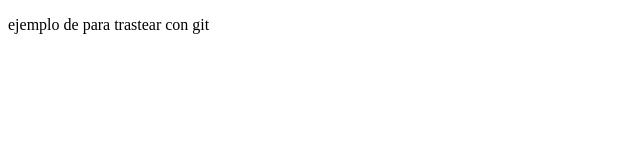
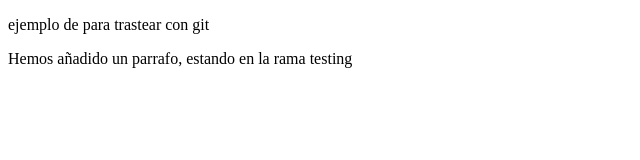
Before and after one commit to alaguenani/ejemplo, a plain HTML site: page index4.html in a window 1280 px wide. Shown: the whole page, without its empty margins (0-640 px from the left). Drawn offline with Linux system fonts and the light colour scheme.

Commit message:
parrafo añadido en la rama testing

```diff
--- a/index4.html
+++ b/index4.html
@@ -6,5 +6,6 @@
   </head>
   <body>
     <p>ejemplo de para trastear con git</p>
+    <p>Hemos añadido un parrafo, estando en la rama testing</p>
   </body>
 </html>
```
